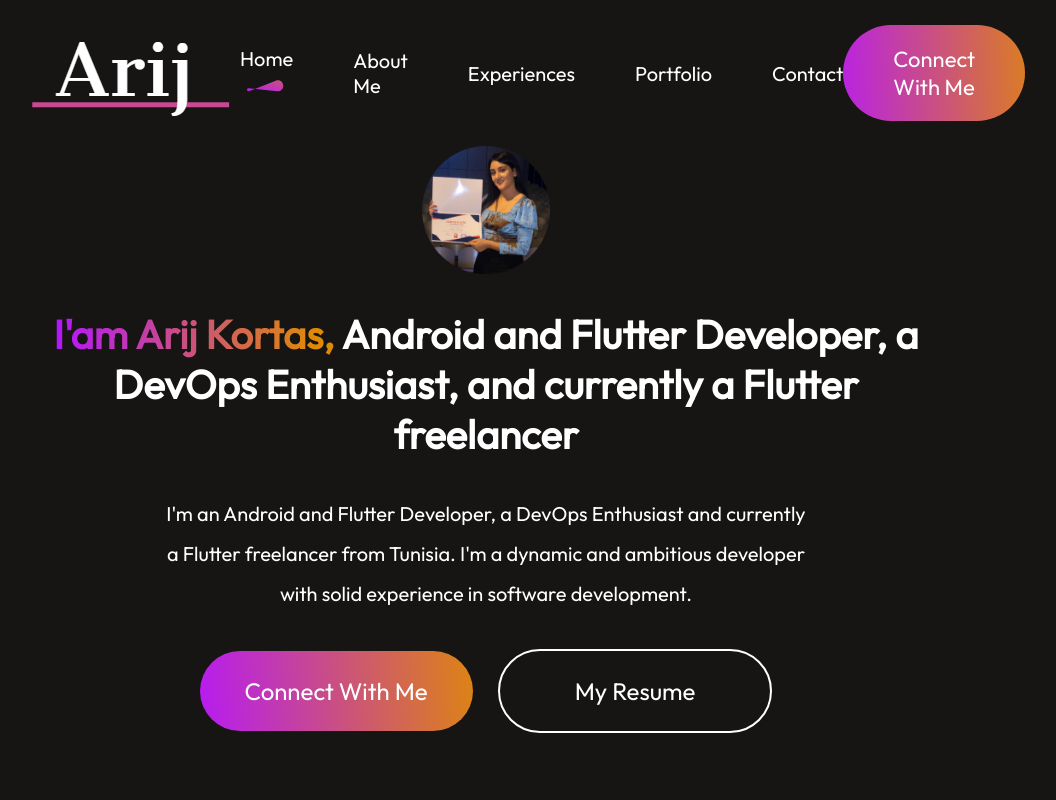
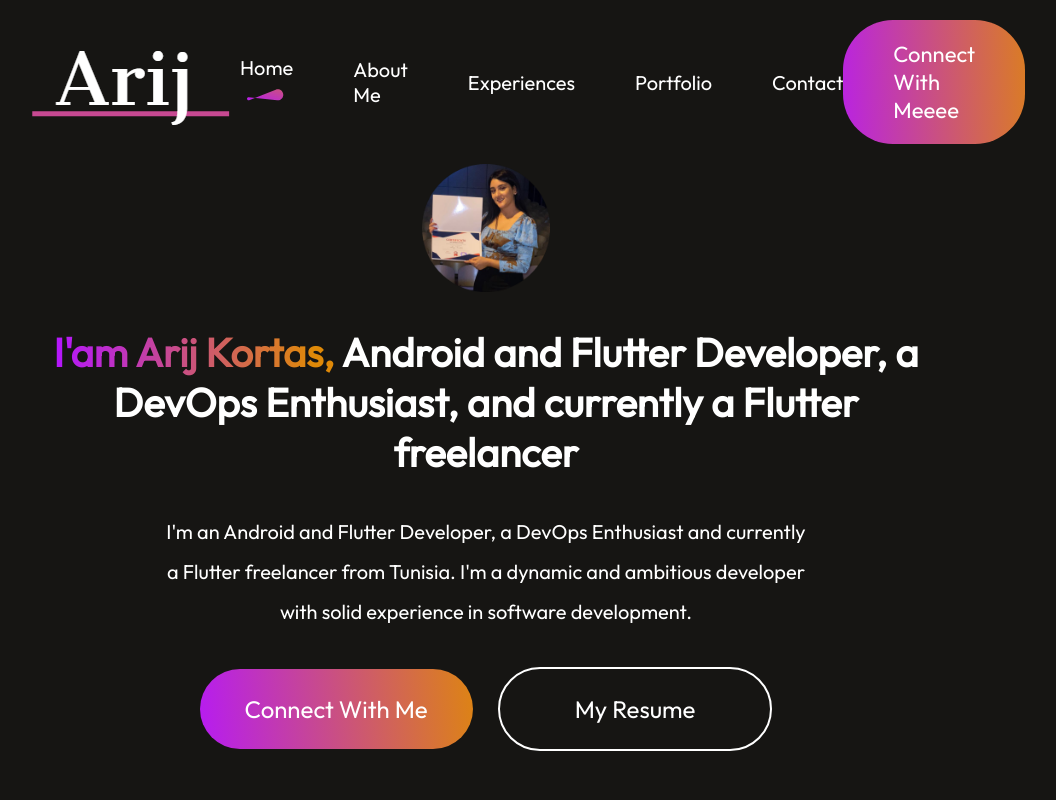
Before and after one commit to arij45/PortfolioWebSite, a React (Vite) app: page / in a window 1280 px wide. Shown: the top 800 px of the page, without its empty margins (154-1210 px from the left). Built offline with nearby package versions, Linux system fonts and the light colour scheme.

Commit message:
new commit

```diff
--- a/src/Components/Navbar/Navbar.jsx
+++ b/src/Components/Navbar/Navbar.jsx
@@ -31,7 +31,7 @@ const Navbar = () => {
         <li><AnchorLink className='anchor-link'offset={50} href='#work'><p onClick={()=>setMenu("work")}>Portfolio</p></AnchorLink>{menu=="work"?<img src={themePatternImage} alt=''/>:<></>}</li>
         <li><AnchorLink className='anchor-link'offset={50} href='#contact'><p onClick={()=>setMenu("contact")}>Contact</p></AnchorLink>{menu=="contact"?<img src={themePatternImage} alt=''/>:<></>}</li>
         </ul>
-        <div><AnchorLink className='nav-connect' href='#contact'>Connect With Me</AnchorLink></div>
+        <div><AnchorLink className='nav-connect' href='#contact'>Connect With Meeee</AnchorLink></div>
     </div>
   )
 }
```
